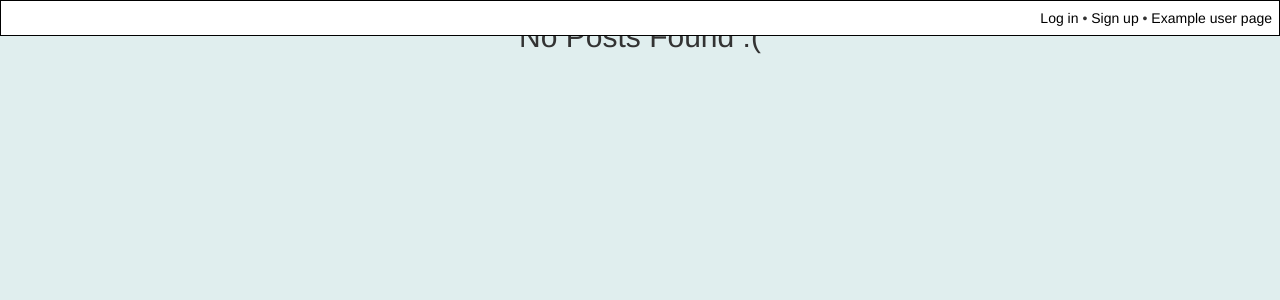
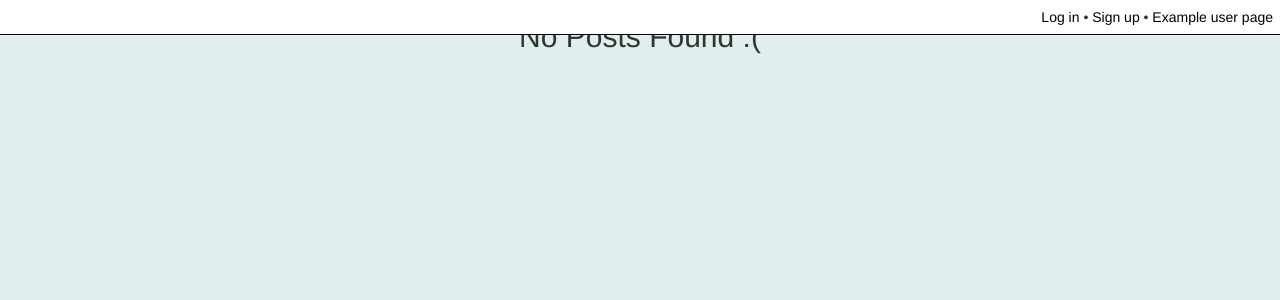
Before and after one commit to BaySchoolCS2/ProjectRepo, a Flask app: page / in a window 1280 px wide. Shown: the top 300 px of the page. Run offline with Flask 2, Linux system fonts and the light colour scheme; some libraries are stand-ins or nearby versions.

Commit message:
Update index.html

```diff
--- a/application/templates/index.html
+++ b/application/templates/index.html
@@ -14,7 +14,7 @@
 
 	.links {
 	background: white;
-	border: 1px solid black;
+	border-bottom: 1px solid black;
 	padding: 7px;
 	position: fixed;
 	right: 0px;
```
